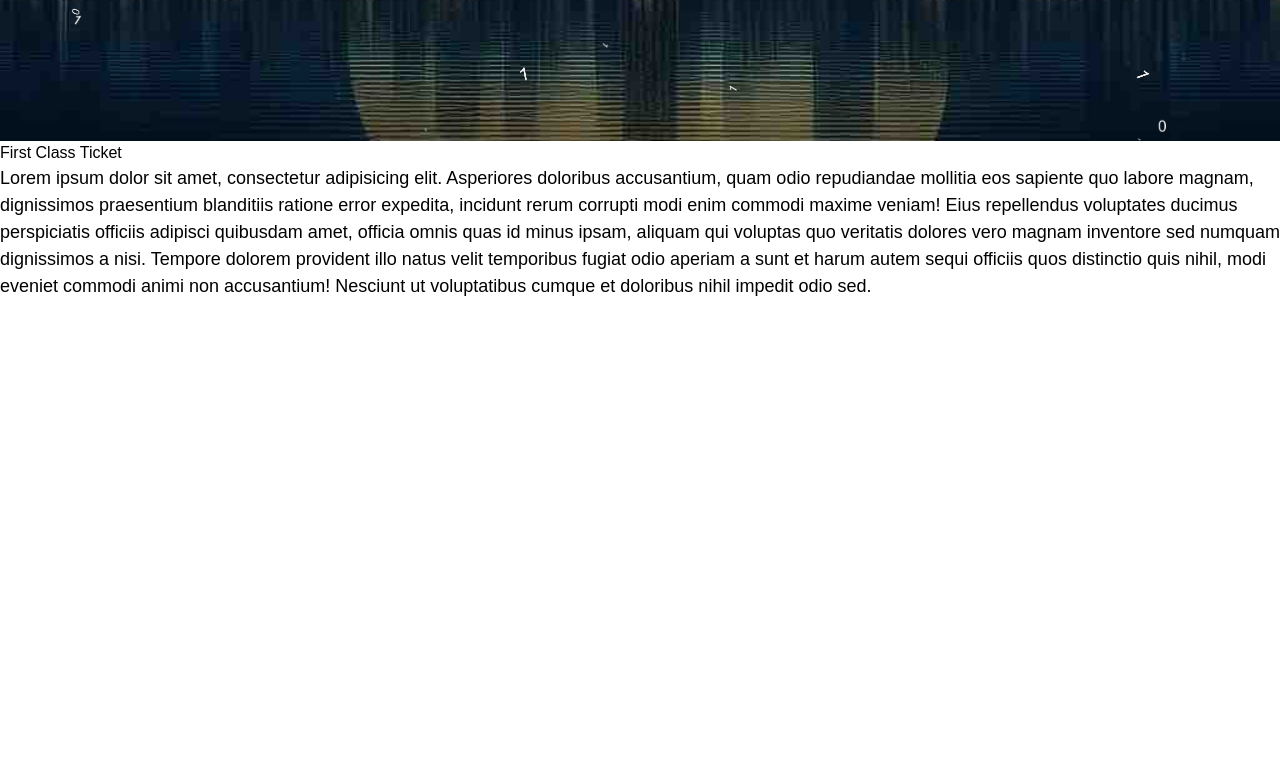
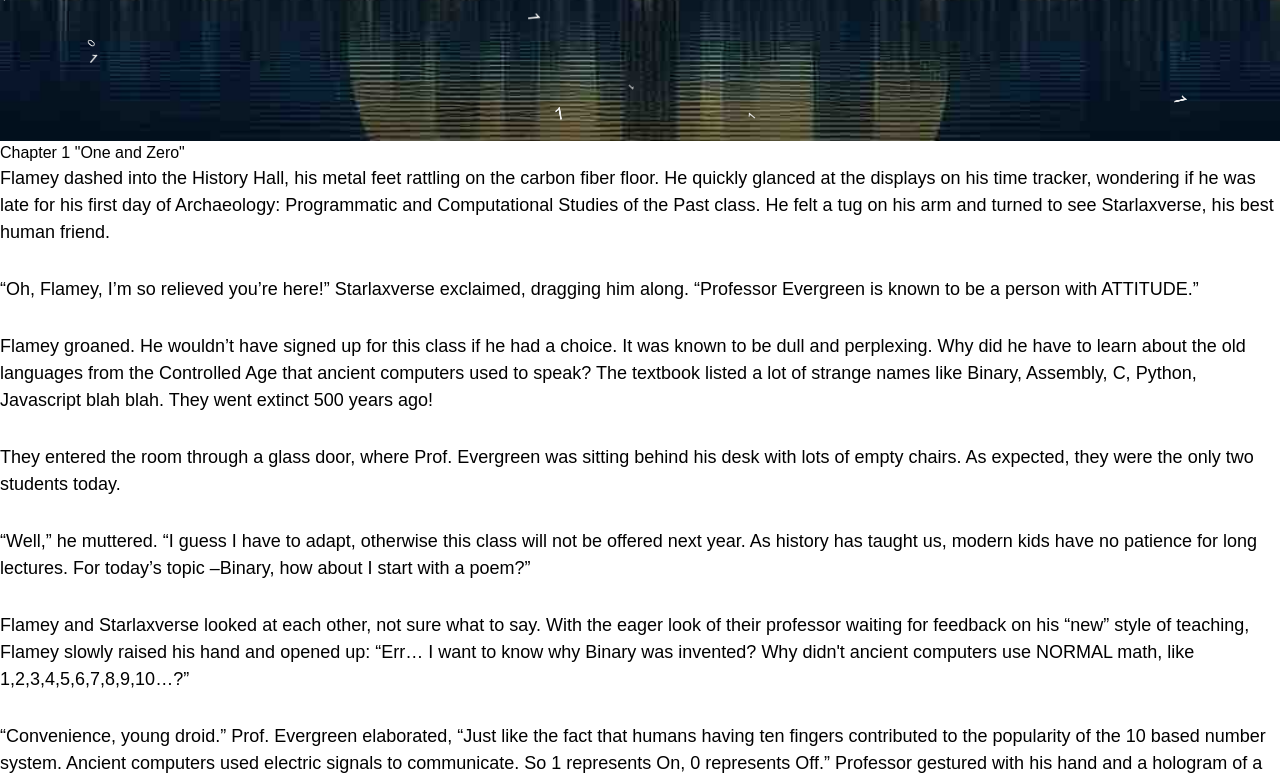
Before and after one commit to yong/lost-language-of-the-machines, a React (Vite) app: page / in a window 1280 px wide. Shown: the part 659-1440 px from the top of the page. Before the commit the page ends 989 px from the top, so only its background shows below. Built offline with nearby package versions, Linux system fonts and the light colour scheme.

Commit message:
add Chapter 1 text

```diff
--- a/index.html
+++ b/index.html
@@ -5,7 +5,8 @@
     <link rel="icon" type="image/svg+xml" href="/vite.svg" />
     <script src="https://cdn.tailwindcss.com"></script>
     <meta name="viewport" content="width=device-width, initial-scale=1.0" />
-    <title>Vite + React</title>
+    <meta name="description" content="A book that teach kids fundementals of computer science.">
+    <title>Lost Language of the Machines</title>
   </head>
   <body>
     <div id="root"></div>
--- a/src/App.jsx
+++ b/src/App.jsx
@@ -1,27 +1,12 @@
 import React from 'react'
 import Cover from './Cover'
-
-const TextBox = () => {
-  return (
-      <div className='text-box'>
-          <h3>First Class Ticket</h3>
-          <p>Lorem ipsum dolor sit amet, consectetur adipisicing elit. Asperiores doloribus accusantium, quam odio
-          repudiandae mollitia eos sapiente quo labore magnam, dignissimos praesentium blanditiis ratione error
-          expedita, incidunt rerum corrupti modi enim commodi maxime veniam! Eius repellendus voluptates ducimus
-          perspiciatis officiis adipisci quibusdam amet, officia omnis quas id minus ipsam, aliquam qui voluptas quo
-          veritatis dolores vero magnam inventore sed numquam dignissimos a nisi. Tempore dolorem provident illo natus
-          velit temporibus fugiat odio aperiam a sunt et harum autem sequi officiis quos distinctio quis nihil, modi
-          eveniet commodi animi non accusantium! Nesciunt ut voluptatibus cumque et doloribus nihil impedit odio sed.
-      </p>
-      </div>
-  )
-}
+import Chapter1 from './Chapter1'
 
 function App() {
   return (
-    <div className={'w-full h-full'}>
+    <div>
       <Cover />
-      <TextBox />
+      <Chapter1 />
     </div>
   );
 }
--- /dev/null
+++ b/src/Chapter1.jsx
@@ -0,0 +1,59 @@
+const Chapter1 = () => {
+    return (
+        <div className='text-box'>
+            <h3>Chapter 1 "One and Zero"</h3>
+<p>Flamey dashed into the History Hall, his metal feet rattling on the carbon fiber floor. He quickly glanced at the displays on his time tracker, wondering if he was late for his first day of Archaeology: Programmatic and Computational Studies of the Past class. He felt a tug on his arm and turned to see Starlaxverse, his best human friend.</p>
+
+<p>“Oh, Flamey, I’m so relieved you’re here!” Starlaxverse exclaimed, dragging him along. “Professor Evergreen is known to be a person with ATTITUDE.”</p>
+
+<p>Flamey groaned. He wouldn’t have signed up for this class if he had a choice. It was known to be dull and perplexing. Why did he have to learn about the old languages from the Controlled Age that ancient computers used to speak? The textbook listed a lot of strange names like Binary, Assembly, C, Python, Javascript blah blah. They went extinct 500 years ago!</p>
+
+<p>They entered the room through a glass door, where Prof. Evergreen was sitting behind his desk with lots of empty chairs. As expected, they were the only two students today.</p>
+
+<p>“Well,” he muttered. “I guess I have to adapt, otherwise this class will not be offered next year. As history has taught us, modern kids have no patience for long lectures. For today’s topic –Binary, how about I start with a poem?”</p>
+
+<img/>
+
+<p>Flamey and Starlaxverse looked at each other, not sure what to say. With the eager look of their professor waiting for feedback on his “new” style of teaching, Flamey slowly raised his hand and opened up: “Err… I want to know why Binary was invented? Why didn't ancient computers use NORMAL math, like 1,2,3,4,5,6,7,8,9,10…?”</p>
+
+<p>“Convenience, young droid.” Prof. Evergreen elaborated, “Just like the fact that humans having ten fingers contributed to the popularity of the 10 based number system. Ancient computers used electric signals to communicate. So 1 represents On, 0 represents Off.” Professor gestured with his hand and a hologram of a cat flipping switch showed up. “By flipping the switch non stop, the cat generated the sequence of Ones and Zeros, which can be used to represent anything, including numbers”.</p>
+
+
+<img/>
+
+<p>“Wow.” Starlaxverse was instantly convinced. Cat pictures are ageless for little girls like her.</p>
+<p>“So here is the first rule of a number system”, Prof. Evergreen projected a slide in the air.</p>
+
+<img/>
+
+
+<p>“What if a number system’s base is larger than ten? Don’t we run out of numbers to use?” Flamey quickly found a way to argue - how can you blame him? As his brain cpu is set to teenage mode, argument is his specialty.</p>
+
+<p>“You can invent more symbols beyond 0 to 9, or just reuse existing symbols, like letters.” Prof. Evergreen replied as he had heard of this question millions of times. “For example, the 16-based number system (Hex), which is also very popular, uses: A for ten, B for eleven, C for twelve, D for thirteen, E for fourteen and F for fifteen.”</p>
+
+<p>“Oh…” Flamey was a little disappointed that his question was answered so easily.</p>
+
+<p>“Once we run out of single symbols – whatever the number is - we are going to combine them to build more complicated numbers. “ Prof. Evergreen continued, “Remember Place Value that you learned at Elementary school? It is the value of each digit in a number based on its position. Here is the second rule of a number system,” Prof. Evergreen casted another slide in the air:</p>
+
+<img/>
+
+<p>“Wow!” said Starlaxverse, not sure she was complimenting the rule or the cats on the slides wearing place value shirts.</p>
+
+<p>“Oh, it starts to make sense now.” As immune to any cuteness as he can be, Flamey found something: “So you can convert a binary number into decimal by adding up those parts.”</p>
+
+<p>“Good find.” Nodded Prof. Evergreen, ”But we ran out of time. As science has shown, your attention must be depleted now.” Prof. Evergreen walked out of the room in a rush without even acknowledging his two students.</p>
+
+<p>“Hmm…” Starlaxverse looked at Flamey with a puzzled look, “He is definitely a man with character, but not the way I expected.”</p>
+
+<p>“Yep.” Answered Flamey, “Don’t think he overused cats to make a point?”</p>
+
+<p>“Nope”, Said Starlaxverse, “There is no such thing as too many cats.”</p>
+
+
+
+        </div>
+    )
+  }
+
+
+export default Chapter1;
```
Also changed, not shown: 1 other file (tests, documents, lock files or other folders).
